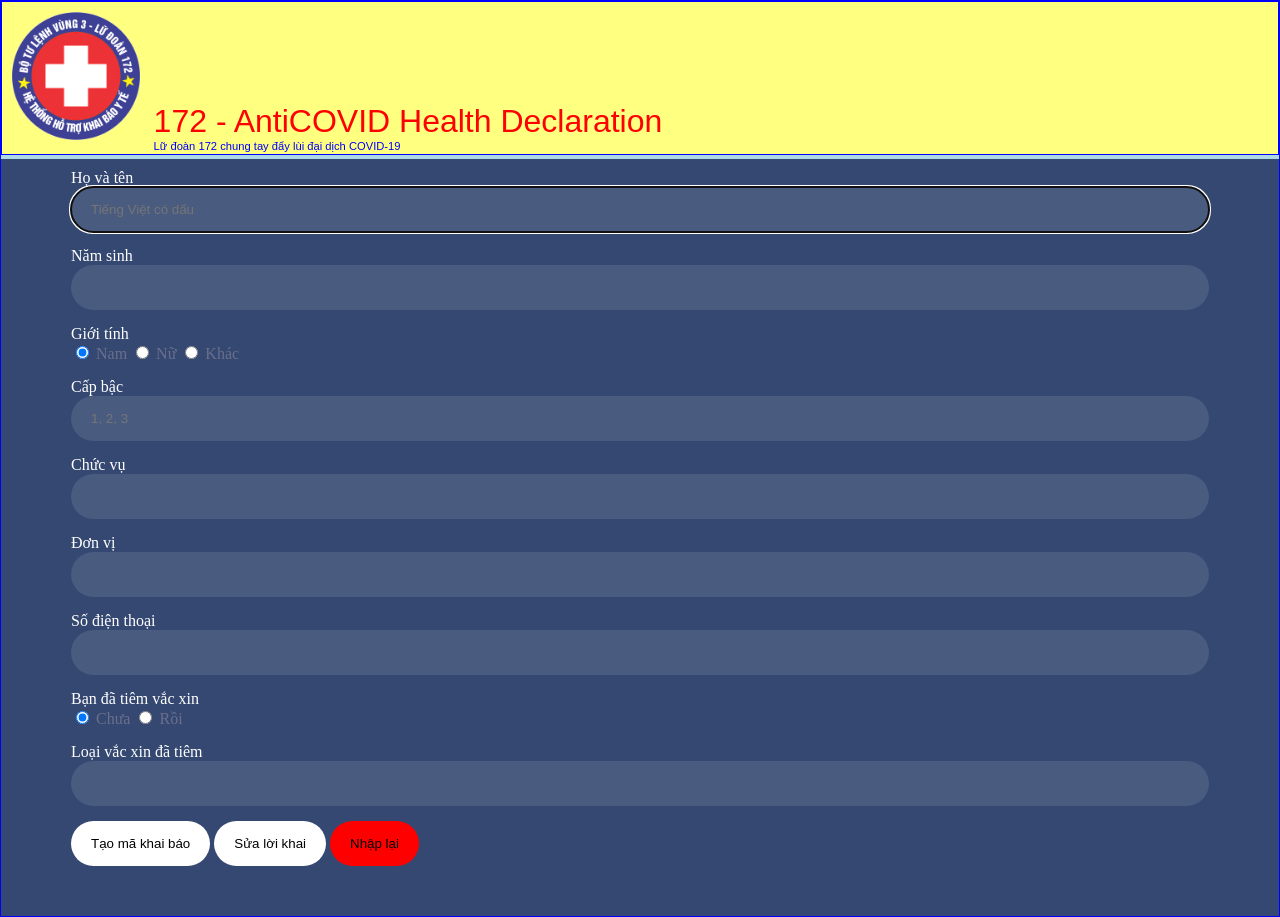
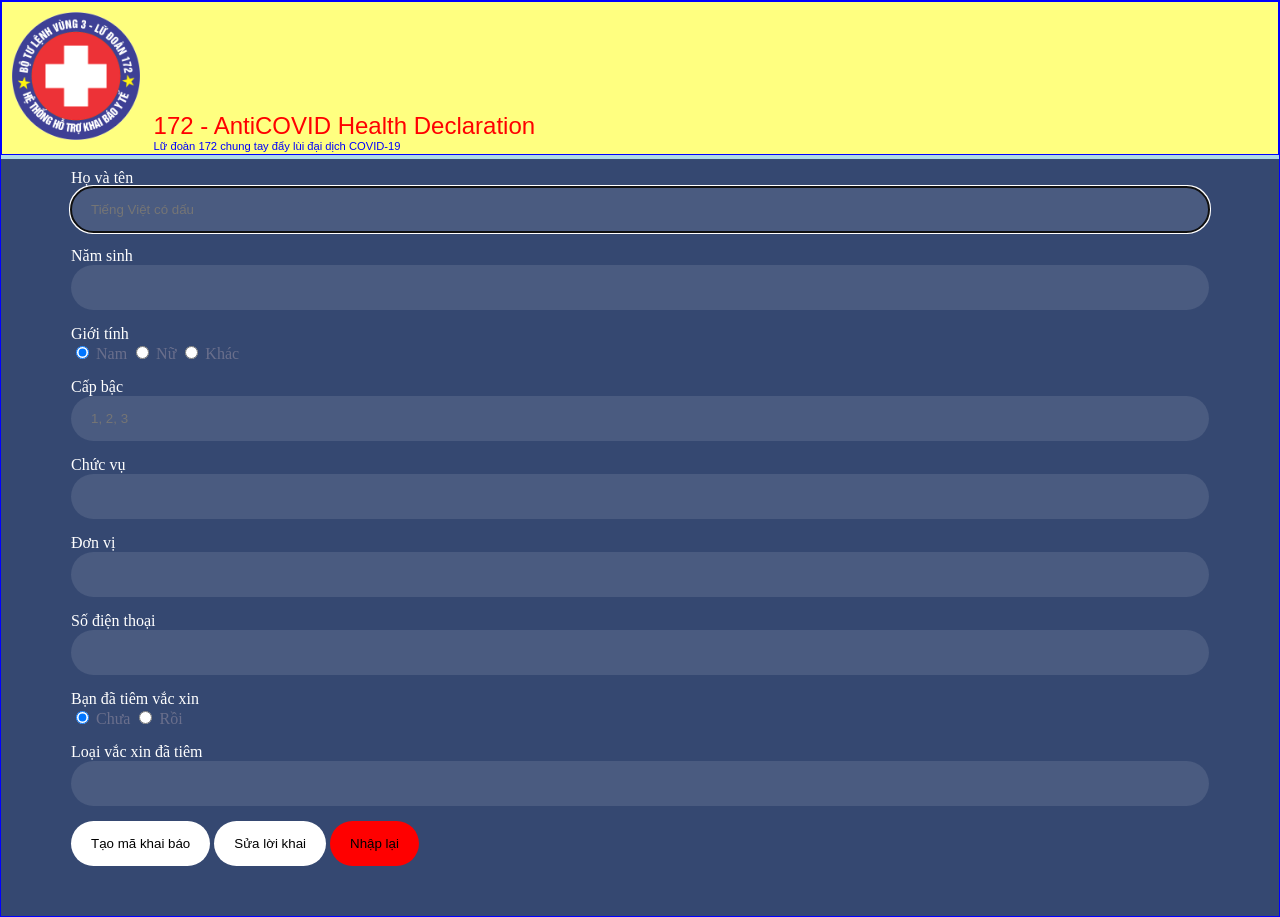
Before and after one commit to DauVanGach/healthdeclaration, a plain HTML site: page index.html in a window 1280 px wide. Drawn offline with Linux system fonts and the light colour scheme.

Commit message:
Add files via upload

```diff
--- a/style1.css
+++ b/style1.css
@@ -37,7 +37,7 @@ a{color:inherit;text-decoration:none}
 	font-family:Arial, Helvetica, fantasy;
 }
 #banner-text{
-	font-size:200%;
+	font-size:150%;
 	color:red;
 }
 #banner-text1{
```
